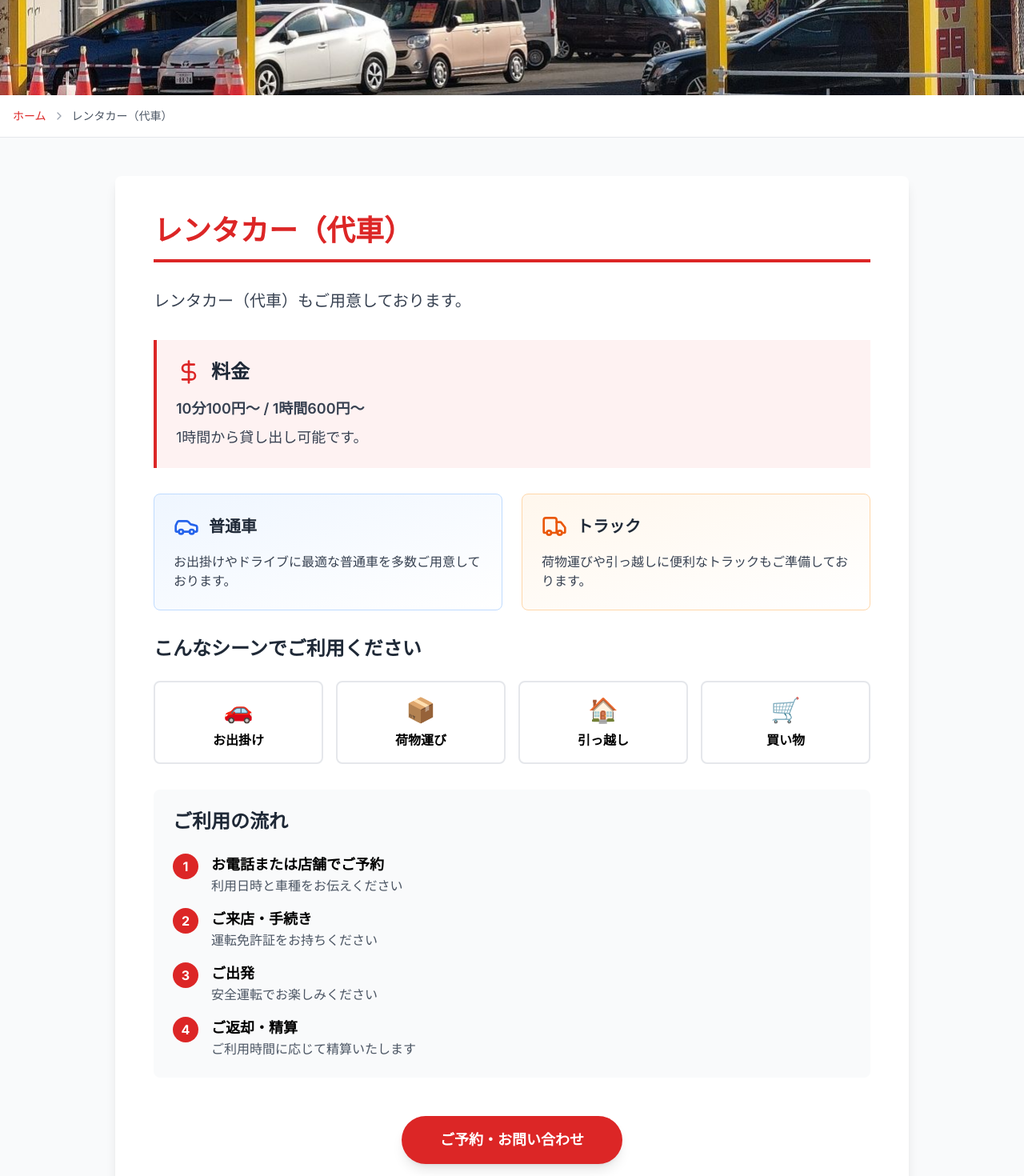
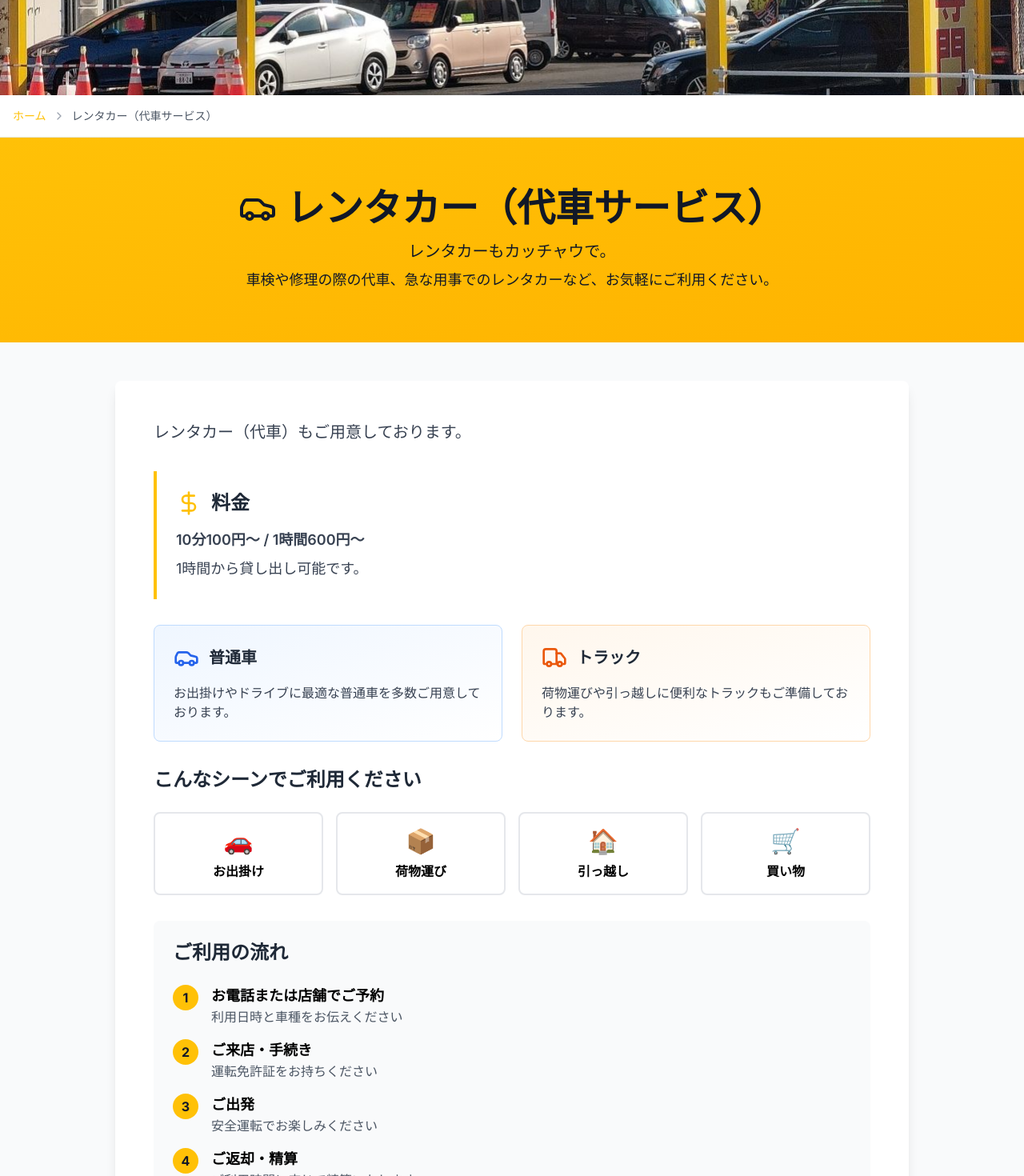
Before and after one commit to homepagebusinessfc-debug/homepage-business-project, a Next.js app: page /rental in a window 1280 px wide. Shown: the part 740-2210 px from the top of the page at 80% size. Built offline with nearby package versions, Linux system fonts and the light colour scheme.

Commit message:
Update 3 files
- /app/page.tsx
- /app/rental/page.tsx
- /app/cars/page.tsx

```diff
--- a/app/cars/page.tsx
+++ b/app/cars/page.tsx
@@ -2,7 +2,7 @@
 
 import Link from 'next/link';
 import Image from 'next/image';
-import { ChevronRight } from 'lucide-react';
+import { ChevronRight, Car } from 'lucide-react';
 import { useState } from 'react';
 
 export default function CarsPage() {
@@ -89,12 +89,24 @@ export default function CarsPage() {
         </div>
       </div>
 
+      {/* Hero Section */}
+      <section className="bg-gradient-to-br from-kacchau to-kacchau-dark text-gray-900 py-16 px-4">
+        <div className="max-w-7xl mx-auto text-center">
+          <div className="flex items-center justify-center gap-3 mb-4">
+            <Car size={48} className="text-gray-900" />
+            <h1 className="text-4xl md:text-5xl font-bold">新車・中古車</h1>
+          </div>
+          <p className="text-lg md:text-xl mb-2">
+            豊富な在庫からあなたにぴったりの一台を。
+          </p>
+          <p className="text-base md:text-lg">
+            全店合計100台を超える展示車から、お気に入りの車を見つけましょう。
+          </p>
+        </div>
+      </section>
+
       {/* Main Content */}
       <div className="max-w-7xl mx-auto py-16 px-4">
-        <h1 className="text-4xl font-bold text-center mb-12 text-kacchau">
-          オススメの新車・中古車
-        </h1>
-
         {/* カテゴリーフィルター */}
         <div className="mb-12">
           <div className="flex flex-wrap gap-3 justify-center">
--- a/app/page.tsx
+++ b/app/page.tsx
@@ -9,18 +9,6 @@ export default function Home() {
       {/* Hero Section - カッチャウカラーのグラデーション背景 */}
       <section className="bg-gradient-to-br from-kacchau to-kacchau-dark text-gray-900 py-16 px-4">
         <div className="max-w-7xl mx-auto text-center">
-          {/* カッチャウロゴ画像 */}
-          <div className="flex items-center justify-center mb-6">
-            <Image
-              src="/logo_kacchau.png"
-              alt="カッチャウ"
-              width={500}
-              height={500}
-              className="object-contain w-40 h-40 sm:w-48 sm:h-48 md:w-56 md:h-56 lg:w-64 lg:h-64"
-              priority
-            />
-          </div>
-
           {/* メインメッセージ */}
           <h1 className="text-2xl md:text-3xl lg:text-4xl font-bold mb-6">
             車を買いたい・売りたい そんな時はカッチャウにおまかせください！
--- a/app/rental/page.tsx
+++ b/app/rental/page.tsx
@@ -9,27 +9,39 @@ export default function RentalPage() {
       {/* Breadcrumb */}
       <div className="bg-white py-4 px-4 border-b">
         <div className="max-w-7xl mx-auto flex items-center gap-2 text-sm">
-          <Link href="/" className="text-red-600 hover:underline">ホーム</Link>
+          <Link href="/" className="text-kacchau hover:underline">ホーム</Link>
           <ChevronRight size={16} className="text-gray-400" />
-          <span className="text-gray-600">レンタカー（代車）</span>
+          <span className="text-gray-600">レンタカー（代車サービス）</span>
         </div>
       </div>
 
+      {/* Hero Section */}
+      <section className="bg-gradient-to-br from-kacchau to-kacchau-dark text-gray-900 py-16 px-4">
+        <div className="max-w-7xl mx-auto text-center">
+          <div className="flex items-center justify-center gap-3 mb-4">
+            <Car size={48} className="text-gray-900" />
+            <h1 className="text-4xl md:text-5xl font-bold">レンタカー（代車サービス）</h1>
+          </div>
+          <p className="text-lg md:text-xl mb-2">
+            レンタカーもカッチャウで。
+          </p>
+          <p className="text-base md:text-lg">
+            車検や修理の際の代車、急な用事でのレンタカーなど、お気軽にご利用ください。
+          </p>
+        </div>
+      </section>
+
       <div className="max-w-5xl mx-auto py-12 px-4">
         <div className="bg-white rounded-lg shadow-lg p-8 md:p-12">
-          <h1 className="text-4xl font-bold text-red-600 mb-8 pb-4 border-b-4 border-red-600">
-            レンタカー（代車）
-          </h1>
-
           <div className="space-y-8">
             <p className="text-xl text-gray-700 leading-relaxed">
               レンタカー（代車）もご用意しております。
             </p>
 
             {/* 料金情報 */}
-            <div className="bg-red-50 border-l-4 border-red-600 p-6">
+            <div className="bg-kacchau-yellow-50 border-l-4 border-kacchau p-6">
               <div className="flex items-center gap-3 mb-4">
-                <DollarSign className="text-red-600" size={32} />
+                <DollarSign className="text-kacchau" size={32} />
                 <h2 className="text-2xl font-bold text-gray-800">料金</h2>
               </div>
               <div className="space-y-2 text-lg text-gray-700">
@@ -93,28 +105,28 @@ export default function RentalPage() {
               </h2>
               <ol className="space-y-4">
                 <li className="flex gap-4">
-                  <span className="flex-shrink-0 w-8 h-8 bg-red-600 text-white rounded-full flex items-center justify-center font-bold">1</span>
+                  <span className="flex-shrink-0 w-8 h-8 bg-kacchau text-gray-900 rounded-full flex items-center justify-center font-bold">1</span>
                   <div>
                     <h3 className="font-bold text-lg">お電話または店舗でご予約</h3>
                     <p className="text-gray-600">利用日時と車種をお伝えください</p>
                   </div>
                 </li>
                 <li className="flex gap-4">
-                  <span className="flex-shrink-0 w-8 h-8 bg-red-600 text-white rounded-full flex items-center justify-center font-bold">2</span>
+                  <span className="flex-shrink-0 w-8 h-8 bg-kacchau text-gray-900 rounded-full flex items-center justify-center font-bold">2</span>
                   <div>
                     <h3 className="font-bold text-lg">ご来店・手続き</h3>
                     <p className="text-gray-600">運転免許証をお持ちください</p>
                   </div>
                 </li>
                 <li className="flex gap-4">
-                  <span className="flex-shrink-0 w-8 h-8 bg-red-600 text-white rounded-full flex items-center justify-center font-bold">3</span>
+                  <span className="flex-shrink-0 w-8 h-8 bg-kacchau text-gray-900 rounded-full flex items-center justify-center font-bold">3</span>
                   <div>
                     <h3 className="font-bold text-lg">ご出発</h3>
                     <p className="text-gray-600">安全運転でお楽しみください</p>
                   </div>
                 </li>
                 <li className="flex gap-4">
-                  <span className="flex-shrink-0 w-8 h-8 bg-red-600 text-white rounded-full flex items-center justify-center font-bold">4</span>
+                  <span className="flex-shrink-0 w-8 h-8 bg-kacchau text-gray-900 rounded-full flex items-center justify-center font-bold">4</span>
                   <div>
                     <h3 className="font-bold text-lg">ご返却・精算</h3>
                     <p className="text-gray-600">ご利用時間に応じて精算いたします</p>
@@ -128,7 +140,7 @@ export default function RentalPage() {
           <div className="text-center mt-12">
             <Link
               href="/contact"
-              className="inline-block px-12 py-4 bg-red-600 text-white text-lg font-bold rounded-full hover:bg-red-700 transition-colors shadow-lg"
+              className="inline-block px-12 py-4 bg-kacchau text-gray-900 text-lg font-bold rounded-full hover:bg-kacchau-dark transition-colors shadow-lg"
             >
               ご予約・お問い合わせ
             </Link>
```
